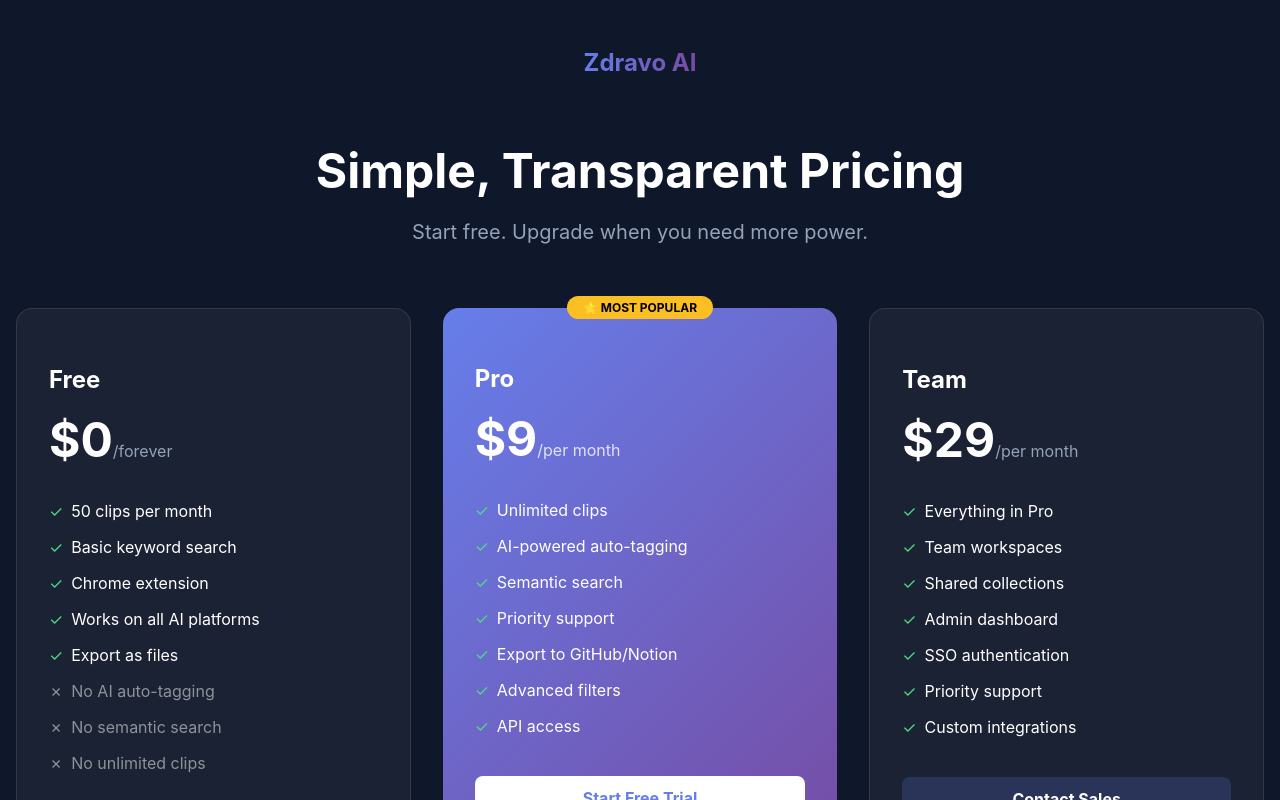
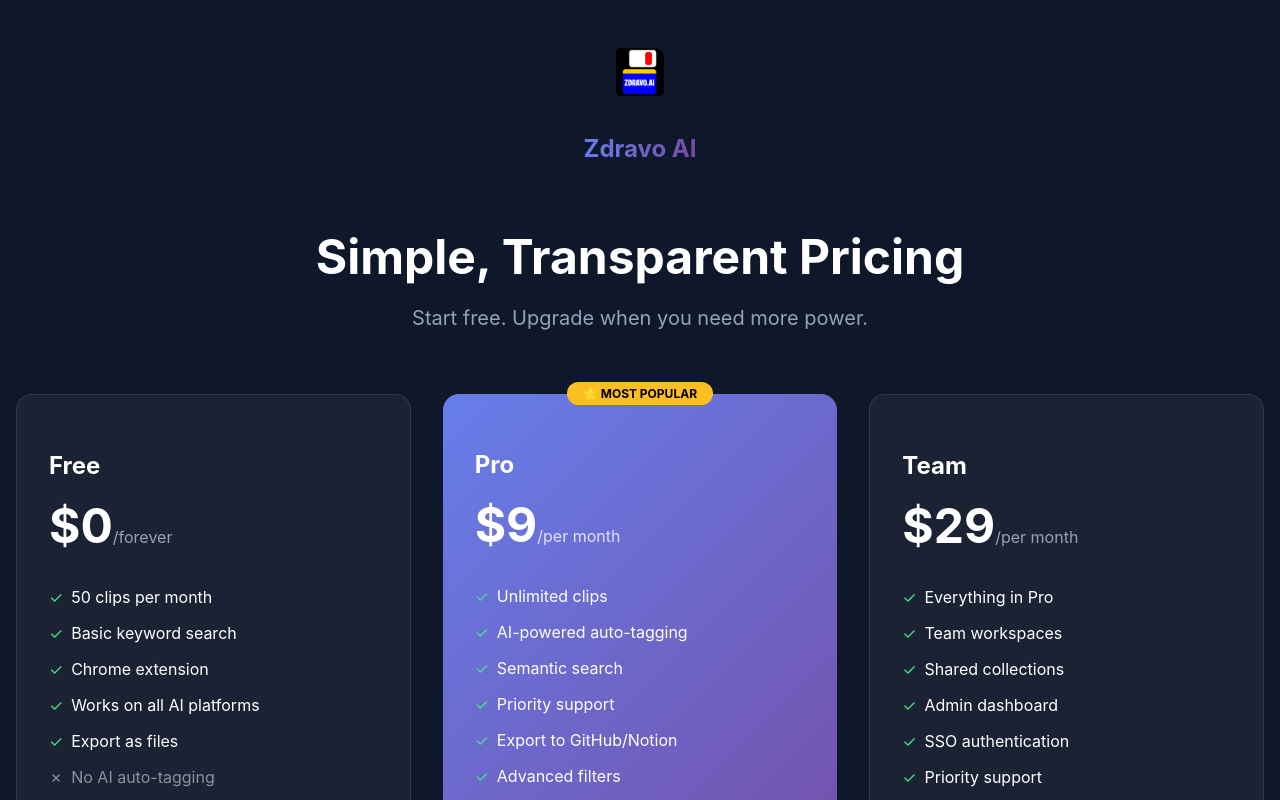
Before and after one commit to Sbalazoski/zdravo-ai, a Next.js app in the folder web-app/: page /pricing in a window 1280 px wide. Shown: the top 800 px of the page. Built offline with nearby package versions, Linux system fonts and the light colour scheme.

Commit message:
Update page.js

```diff
--- a/web-app/app/pricing/page.js
+++ b/web-app/app/pricing/page.js
@@ -75,7 +75,9 @@ export default function Pricing() {
             display: 'inline-block',
             marginBottom: '2rem'
           }}>
-            Zdravo AI
+           <div style={{ marginBottom: '2rem' }}>
+  <img src="/logo.png" alt="Zdravo AI" style={{ height: '48px' }} />
+</div> Zdravo AI
           </Link>
           <h1 style={{ fontSize: '3rem', fontWeight: 'bold', marginBottom: '1rem' }}>
             Simple, Transparent Pricing
```
